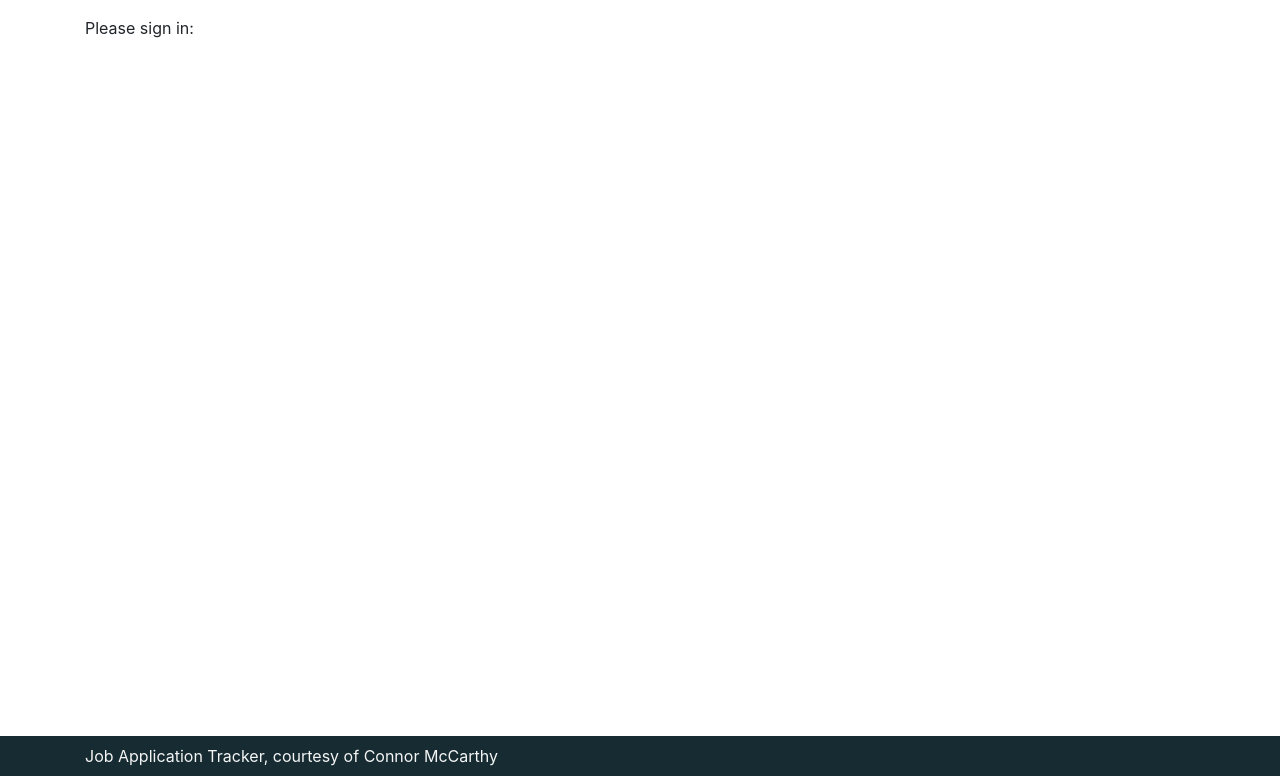
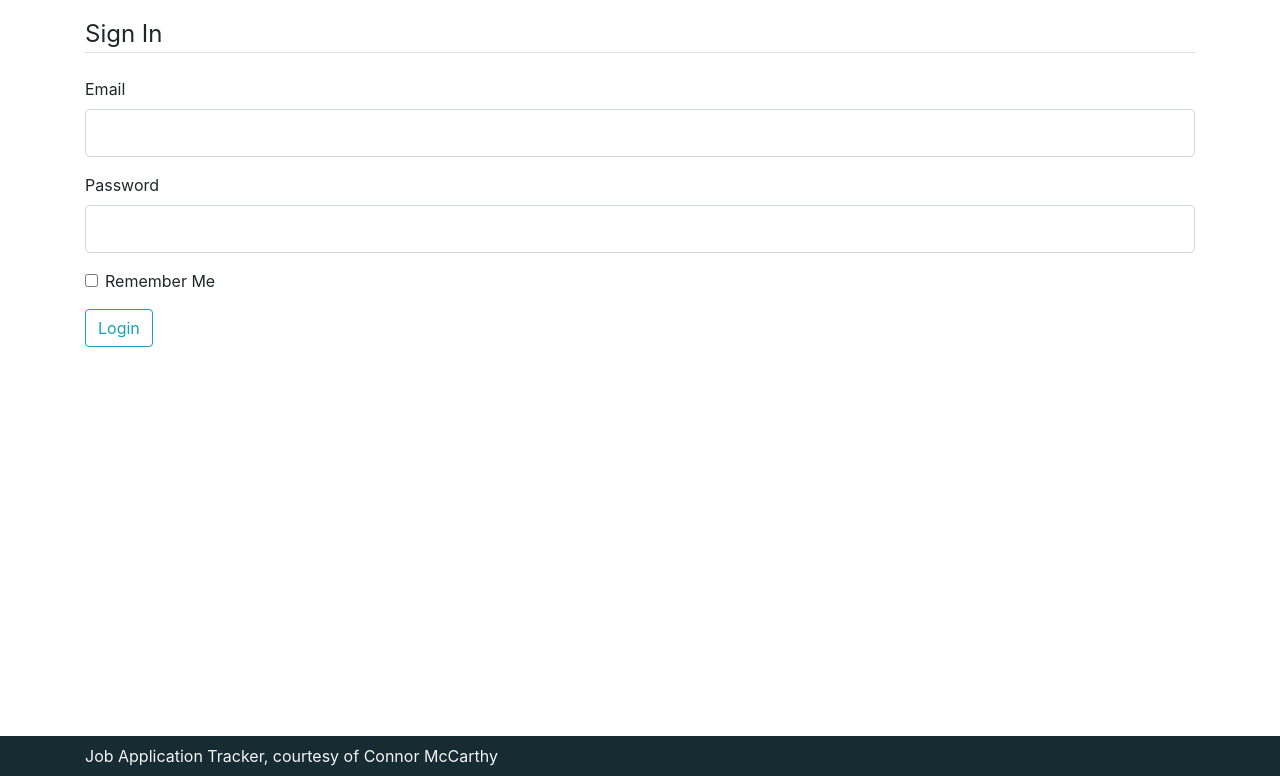
Before and after one commit to connor15mcc/dashboards, a Flask app: page /login in a window 1280 px wide. Shown: the part 24-800 px from the top of the page. Run offline with Flask 2, Linux system fonts and the light colour scheme; parts of the project's set-up code (start-up, migrations or seed data) failed here and were passed over; some libraries are stand-ins or nearby versions.

Commit message:
added users, prevented unauthorized users from accessing tracker

```diff
--- a/dashboards/config.py
+++ b/dashboards/config.py
@@ -13,5 +13,5 @@ class Config:
 
 class ConfigTest:
     SECRET_KEY = os.getenv("SECRET_KEY")
-    SQLALCHEMY_DATABASE_URI = "sqlite:///dashboards.db"
+    SQLALCHEMY_DATABASE_URI = "sqlite:///dashboards-test.db"
     SQLALCHEMY_TRACK_MODIFICATIONS = False
--- a/dashboards/main/routes.py
+++ b/dashboards/main/routes.py
@@ -7,5 +7,5 @@ default_breadcrumb_root(main, ".")
 
 
 @main.route("/")
-def root():
+def homepage():
     return render_template("homepage.html")
--- /dev/null
+++ b/dashboards/manageAcct/forms.py
@@ -0,0 +1,10 @@
+from flask_wtf import FlaskForm
+from wtforms import StringField, PasswordField, SubmitField, BooleanField
+from wtforms.validators import DataRequired, Email
+
+
+class LoginForm(FlaskForm):
+    email = StringField("Email", validators=[DataRequired(), Email()])
+    password = PasswordField("Password", validators=[DataRequired()])
+    remember = BooleanField("Remember Me")
+    submit = SubmitField("Login")
--- a/dashboards/manageAcct/routes.py
+++ b/dashboards/manageAcct/routes.py
@@ -1,11 +1,34 @@
 from flask import Blueprint
 from flask_breadcrumbs import default_breadcrumb_root
-from flask import render_template
+from flask_login import login_user, current_user, logout_user
+from flask import render_template, redirect, url_for, request, flash
+from dashboards import bcrypt
+from dashboards.manageAcct.forms import LoginForm
+from dashboards.models import User
 
 manageAcct = Blueprint("manageAcct", __name__)
 default_breadcrumb_root(manageAcct, ".")
 
 
-@manageAcct.route("/login")
-def root():
-    return render_template("manageAcct/login.html")
+@manageAcct.route("/login", methods=["GET", "POST"])
+def login():
+    if current_user.is_authenticated:
+        return redirect(url_for("main.homepage"))
+    form = LoginForm()
+    if form.validate_on_submit():
+        user = User.query.filter_by(email=form.email.data).first()
+        if user and bcrypt.check_password_hash(user.password, form.password.data):
+            login_user(user, remember=form.remember.data)
+            next_page = request.args.get("next")
+            return (
+                redirect(next_page) if next_page else redirect(url_for("main.homepage"))
+            )
+        else:
+            flash("Login Unsuccessful. Please check email and password", "danger")
+    return render_template("manageAcct/login.html", title="Login", form=form)
+
+
+@manageAcct.route("/logout")
+def logout():
+    logout_user()
+    return redirect(url_for("main.homepage"))
--- a/dashboards/templates/homepage.html
+++ b/dashboards/templates/homepage.html
@@ -1,6 +1,6 @@
 {% extends "layout.html" %}
 {% block content %}
 
-This is the current (but temporary) homepage
+<h2><a href="application-tracker">View the application tracker</a></h2>
 
 {% endblock content %}
--- a/dashboards/templates/manageAcct/login.html
+++ b/dashboards/templates/manageAcct/login.html
@@ -1,6 +1,44 @@
 {% extends "layout.html" %}
 {% block content %}
 
-Please sign in:
+<form method="POST" action="">
+    {{ form.hidden_tag() }}
+    <fieldset class="form-group">
+        <legend class="border-bottom mb-4">Sign In</legend>
+        <div class="form-group">
+            {{ form.email.label(class="form-control-label") }}
+            {% if form.email.errors %}
+            {{ form.email(class="form-control form-control-lg is-invalid") }}
+            <div class="invalid-feedback">
+                {% for error in form.email.errors %}
+                <span>{{ error }}</span>
+                {% endfor %}
+            </div>
+            {% else %}
+            {{ form.email(class="form-control form-control-lg") }}
+            {% endif %}
+        </div>
+        <div class="form-group">
+            {{ form.password.label(class="form-control-label") }}
+            {% if form.password.errors %}
+            {{ form.password(class="form-control form-control-lg is-invalid") }}
+            <div class="invalid-feedback">
+                {% for error in form.password.errors %}
+                <span>{{ error }}</span>
+                {% endfor %}
+            </div>
+            {% else %}
+            {{ form.password(class="form-control form-control-lg") }}
+            {% endif %}
+        </div>
+        <div class="form-check">
+            {{ form.remember(class="form-check-input") }}
+            {{ form.remember.label(class="form-check-label") }}
+        </div>
+    </fieldset>
+    <div class="form-group">
+        {{ form.submit(class="btn btn-outline-info") }}
+    </div>
+</form>
 
 {% endblock content %}
```
Also changed, not shown: dashboards/__init__.py (+8 -0 lines), dashboards/appTracker/applications/routes.py (+7 -0 lines), dashboards/appTracker/events/routes.py (+7 -0 lines), dashboards/appTracker/trackers/routes.py (+8 -0 lines), dashboards/models.py (+12 -3 lines), scripts/add_user.py (added, +16 -0 lines).
